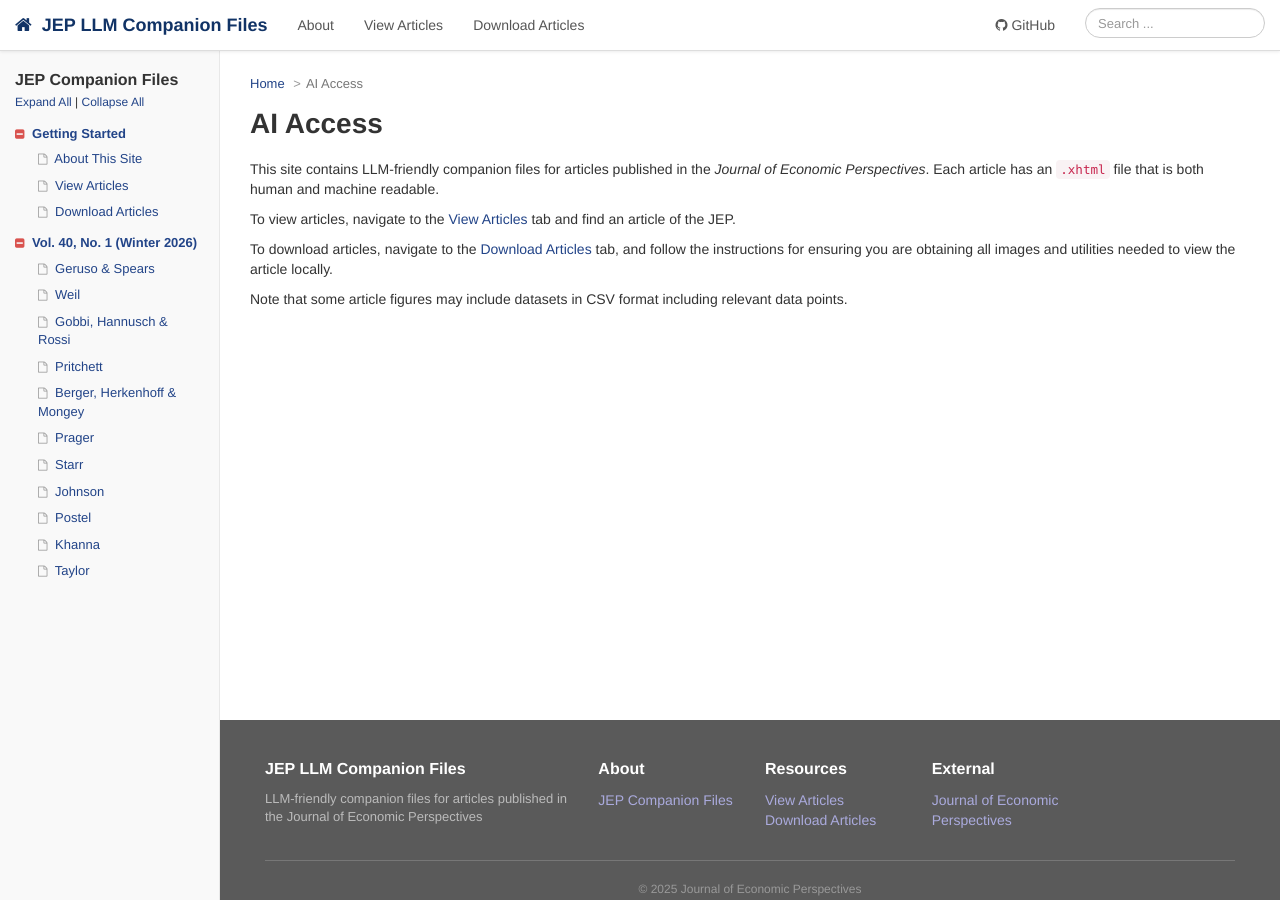
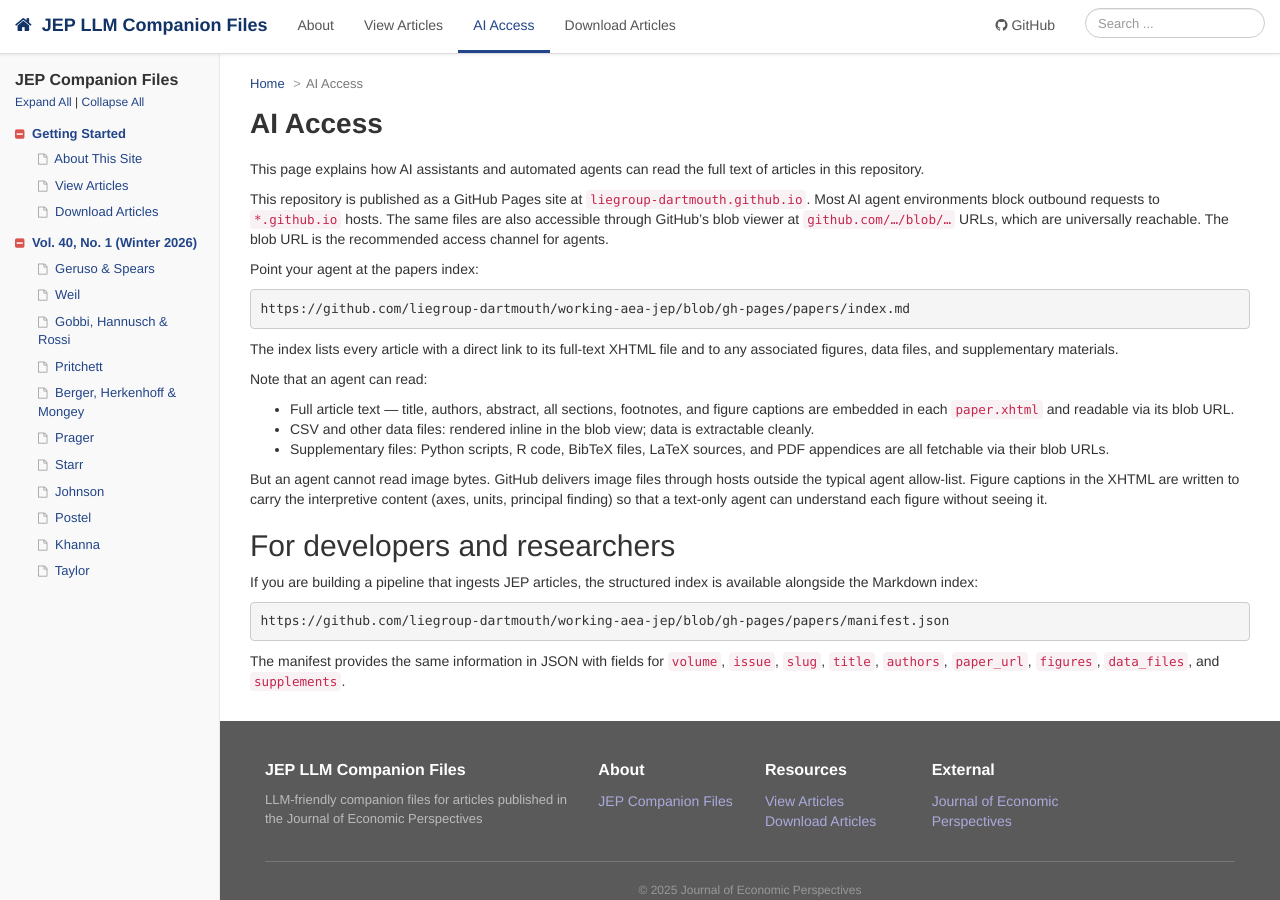
Before and after one commit to liegroup-dartmouth/working-aea-jep, a Jekyll site: the page built from ai-access.md, in a window 1280 px wide and 900 px high. Built offline with Jekyll 4.4.1, drawn with Linux system fonts in a browser that asks for light colours.

Commit message:
Add AI access tab

````diff
--- a/_data/topnav.yml
+++ b/_data/topnav.yml
@@ -2,5 +2,7 @@
   url: /index.html
 - title: View Articles
   url: /view-articles.html
+- title: AI Access
+  url: /ai-access.html
 - title: Download Articles
   url: /download-articles.html
--- a/ai-access.md
+++ b/ai-access.md
@@ -5,10 +5,32 @@
 sidebar: jep
 ---
 
-This site contains LLM-friendly companion files for articles published in the *Journal of Economic Perspectives*. Each article has an `.xhtml` file that is both human and machine readable.
+This page explains how AI assistants and automated agents can read the full text of articles in this repository.
 
-To view articles, navigate to the [View Articles]({{ site.baseurl }}/view-articles.html) tab and find an article of the JEP.
+This repository is published as a GitHub Pages site at `liegroup-dartmouth.github.io`. Most AI agent environments block outbound requests to `*.github.io` hosts. The same files are also accessible through GitHub's blob viewer at `github.com/…/blob/…` URLs, which are universally reachable. The blob URL is the recommended access channel for agents.
 
-To download articles, navigate to the [Download Articles]({{ site.baseurl }}/download-articles.html) tab, and follow the instructions for ensuring you are obtaining all images and utilities needed to view the article locally.
+Point your agent at the papers index:
 
-Note that some article figures may include datasets in CSV format including relevant data points.
+```
+https://github.com/liegroup-dartmouth/working-aea-jep/blob/gh-pages/papers/index.md
+```
+
+The index lists every article with a direct link to its full-text XHTML file and to any associated figures, data files, and supplementary materials.
+
+Note that an agent can read:
+
+- Full article text — title, authors, abstract, all sections, footnotes, and figure captions are embedded in each `paper.xhtml` and readable via its blob URL.
+- CSV and other data files: rendered inline in the blob view; data is extractable cleanly.
+- Supplementary files: Python scripts, R code, BibTeX files, LaTeX sources, and PDF appendices are all fetchable via their blob URLs.
+
+But an agent cannot read image bytes. GitHub delivers image files through hosts outside the typical agent allow-list. Figure captions in the XHTML are written to carry the interpretive content (axes, units, principal finding) so that a text-only agent can understand each figure without seeing it.
+
+## For developers and researchers
+
+If you are building a pipeline that ingests JEP articles, the structured index is available alongside the Markdown index:
+
+```
+https://github.com/liegroup-dartmouth/working-aea-jep/blob/gh-pages/papers/manifest.json
+```
+
+The manifest provides the same information in JSON with fields for `volume`, `issue`, `slug`, `title`, `authors`, `paper_url`, `figures`, `data_files`, and `supplements`.
--- a/papers/v40n1/geruso-spears/image-data/index.html
+++ b/papers/v40n1/geruso-spears/image-data/index.html
@@ -1,9 +1,4 @@
 ---
-layout: default
-permalink: /papers/geruso-spears/image-data/index.html
-sidebar: jep
-topnav: topnav
-footer: footer
 ---
 
 <p>Underlying data for Figures and Tables in <a href="{{ site.baseurl }}/papers/v40n1/geruso-spears/paper.xhtml">Geruso-Spears</a> in CSV format. File names correspond to the image names used in the article interior syntax.</p>
````
Also changed, not shown: view-articles.md (+15 -1 lines), papers/v40n1/index.json (renamed from papers/v40n1/manifesto.json).
